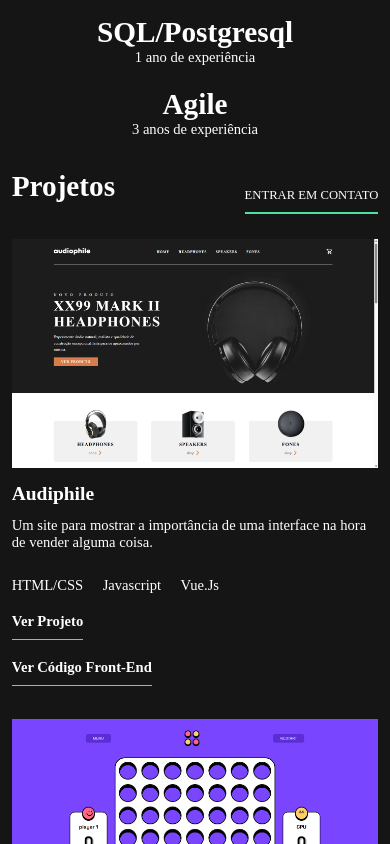
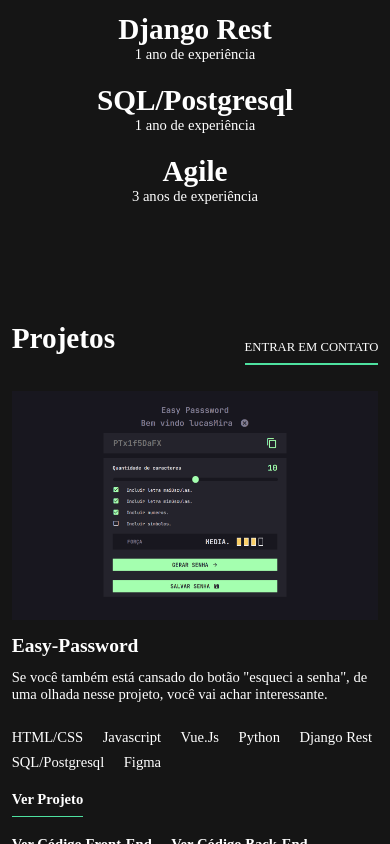
Before and after one commit to miratkd/podeMeChamarDeMira, a Vue app: page / in a window 390 px wide. Shown: the part 1156-2000 px from the top of the page. Built offline with nearby package versions, Linux system fonts and the light colour scheme.

Commit message:
add arch

```diff
--- a/src/components/Footer.vue
+++ b/src/components/Footer.vue
@@ -37,7 +37,7 @@ export default {
 .footer-container{
     background: #242424;
     padding: 5vh 10vw;
-    margin-top: 10vh;
+    margin-top: 15vh;
     position: relative;
 }
 .footer-text{
--- a/src/components/Introduction.vue
+++ b/src/components/Introduction.vue
@@ -8,7 +8,7 @@
                 Fui exposto à tecnologia desde muito cedo,
                 acredito que esse seja o motivo pelo qual código sempre foi algo tão natural para min.
                 Programação tem sido o meu foco nos últimos 5 anos da minha vida,
-                e espero que continue sendo pelos próximos 20.</p>
+                e espero que continue sendo pelos próximos 50.</p>
             <ContactMe class="introduction-contact-class" />
         </div>
         <div class="introduction-img-container">
@@ -33,7 +33,7 @@ export default {
 <style scoped>
 .introduction-container {
     display: flex;
-    padding-bottom: 7vh;
+    padding-bottom: 15vh;
 }
 
 .introduction-text-container {
--- a/src/components/Projects.vue
+++ b/src/components/Projects.vue
@@ -24,12 +24,30 @@ export default {
         return {
             projectsList: [
                 {
+                    name: 'Easy-Password',
+                    img: require('@/assets/EasyPassword.png'),
+                    desc: 'Se você também está cansado do botão "esqueci a senha", de uma olhada nesse projeto, você vai achar interessante.',
+                    skills: ['HTML/CSS', 'Javascript', 'Vue.Js', 'Python', 'Django Rest', 'SQL/Postgresql', 'Figma'],
+                    projectLink: 'https://easypassword-lm.netlify.app/',
+                    codeLinkFront: 'https://github.com/miratkd/EasyPasswordFront',
+                    codeLinkBack: 'https://github.com/miratkd/EasyPasswordBackend'
+                },
+                {
                     name: 'Audiphile',
                     img: require('@/assets/audiphile.png'),
                     desc: 'Um site para mostrar a importância de uma interface na hora de vender alguma coisa.',
                     skills: ['HTML/CSS', 'Javascript', 'Vue.Js'],
                     projectLink: 'https://audiphile.netlify.app/',
                     codeLinkFront: 'https://github.com/miratkd/Audiophile',
+                    codeLinkBack: null
+                },
+                {
+                    name: 'Arch',
+                    img: require('@/assets/arch.png'),
+                    desc: 'Um projeto voltado para estética, beleza e minimalismo. Meus professores de arte ficariam orgulhosos.',
+                    skills: ['HTML/CSS', 'Javascript', 'Vue.Js'],
+                    projectLink: 'https://arch-lm.netlify.app/',
+                    codeLinkFront: 'https://github.com/miratkd/Art-Studio?tab=readme-ov-file',
                     codeLinkBack: null
                 },
                 {
@@ -40,15 +58,6 @@ export default {
                     projectLink: 'https://connect-four-lm.netlify.app/',
                     codeLinkFront: 'https://github.com/miratkd/Connect-Four',
                     codeLinkBack: null
-                },
-                {
-                    name: 'Easy-Password',
-                    img: require('@/assets/EasyPassword.png'),
-                    desc: 'Se você também está cansado do botão "esqueci a senha", de uma olhada nesse projeto, você vai achar interessante.',
-                    skills: ['HTML/CSS', 'Javascript', 'Vue.Js', 'Python', 'Django Rest', 'SQL/Postgresql', 'Figma'],
-                    projectLink: 'https://easypassword-lm.netlify.app/',
-                    codeLinkFront: 'https://github.com/miratkd/EasyPasswordFront',
-                    codeLinkBack: 'https://github.com/miratkd/EasyPasswordBackend'
                 },
                 {
                     name: 'Black-Jack-Rest',
@@ -76,7 +85,7 @@ export default {
 
 <style scoped>
 .projects-container {
-    margin-top: 5vh;
+    margin-top: 12vh;
 }
 
 .projects-title-container {
@@ -88,18 +97,21 @@ export default {
 .projects-grid-container {
     display: grid;
     grid-template-columns: 1fr 1fr;
-    gap: 4vh 3vw;
+    gap: 10vh 3vw;
     margin-top: 3vh;
 }
-@media screen and (max-width: 850px){
+
+@media screen and (max-width: 850px) {
     .projects-container {
-        margin: 0 3vw;
+        margin: 10vh 3vw;
     }
-    .projects-grid-container{
-        gap: 4vh 1.5vw;
+
+    .projects-grid-container {
+        gap: 10vh 1.5vw;
     }
 }
-@media screen and (max-width: 450px){
+
+@media screen and (max-width: 450px) {
     .projects-grid-container {
         grid-template-columns: 1fr;
     }
```
Also changed, not shown: src/assets/arch.png (added).
